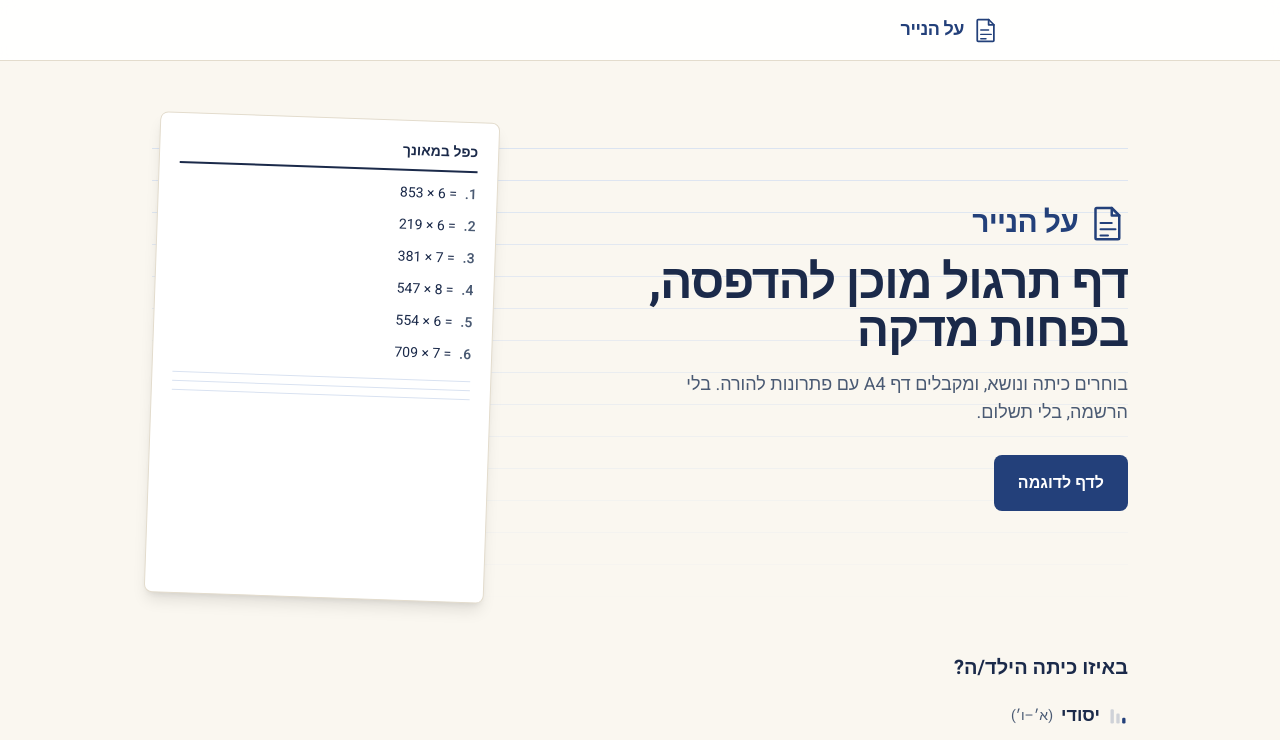
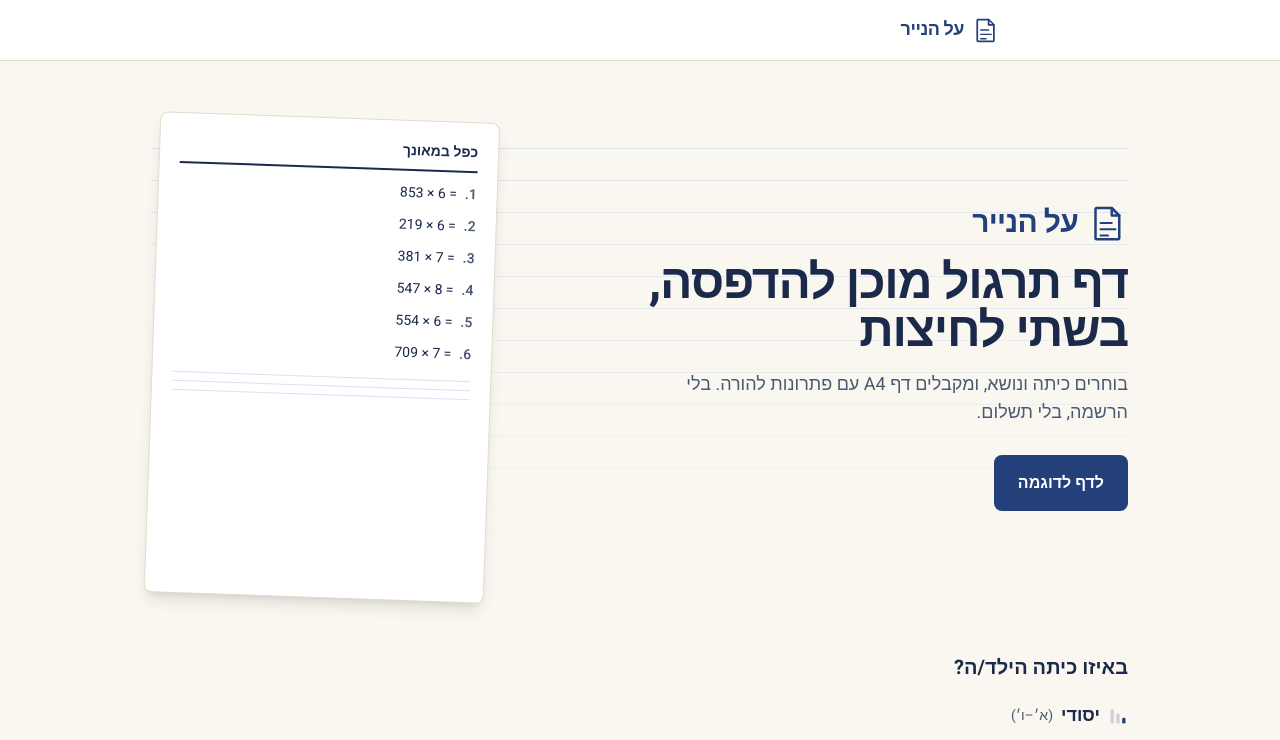
Before and after one commit to shaibs3/math-sheets, a Next.js app: page / in a window 1280 px wide. Shown: the top 740 px of the page. Built offline with nearby package versions, Linux system fonts and the light colour scheme.

Commit message:
feat: promise two clicks instead of a vague minute (#33)

```diff
--- a/app/page.tsx
+++ b/app/page.tsx
@@ -34,7 +34,7 @@ export default function HomePage() {
             <span className="text-2xl font-extrabold tracking-tight sm:text-3xl">על הנייר</span>
           </p>
           <h1 className="mt-4 text-3xl font-extrabold tracking-tight sm:text-4xl lg:text-5xl">
-            דף תרגול מוכן להדפסה, בפחות מדקה
+            דף תרגול מוכן להדפסה, בשתי לחיצות
           </h1>
           <p className="mt-4 max-w-md text-lg text-[var(--color-subtle)]">
             בוחרים כיתה ונושא, ומקבלים דף A4 עם פתרונות להורה. בלי הרשמה, בלי תשלום.
```
